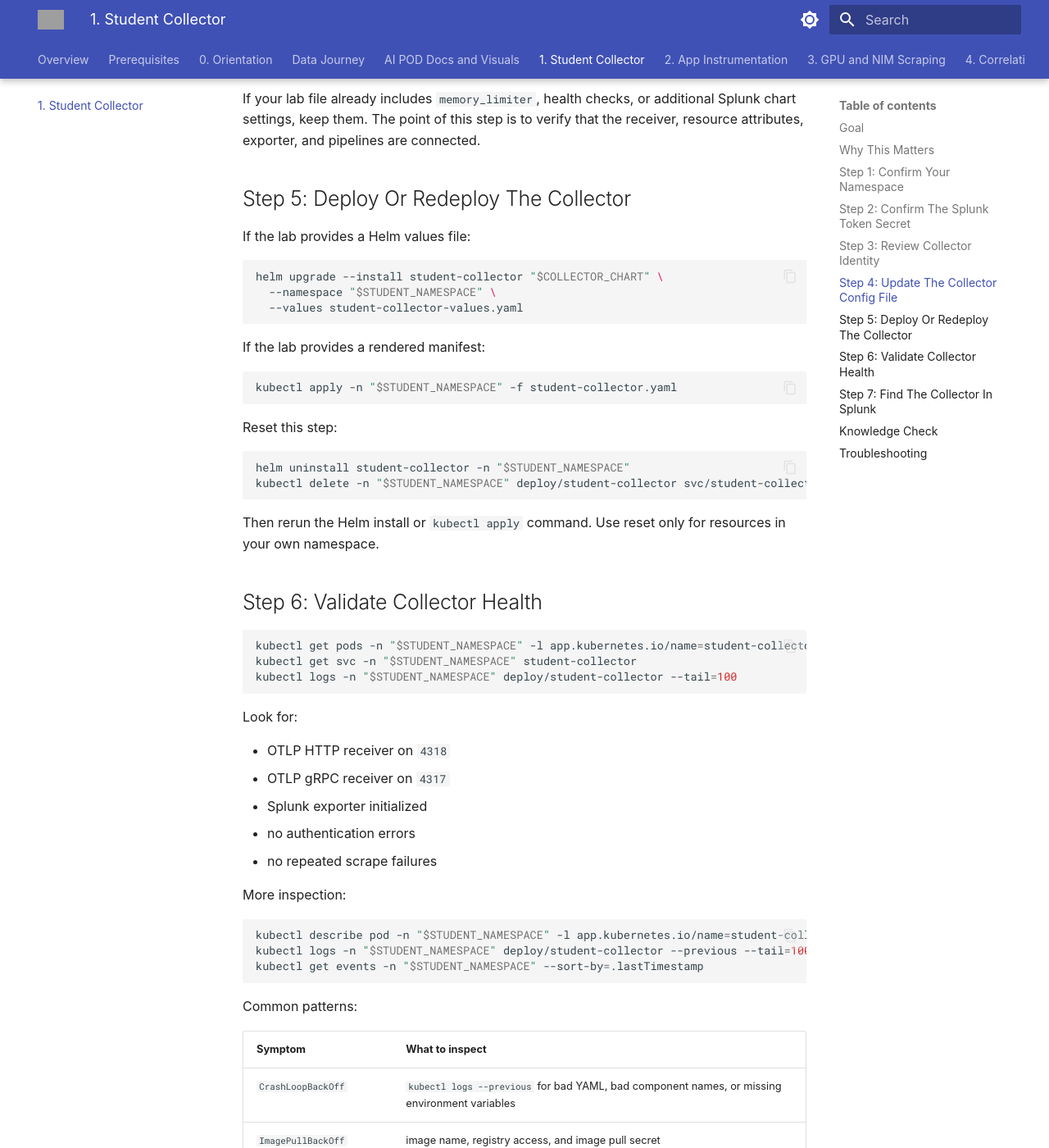
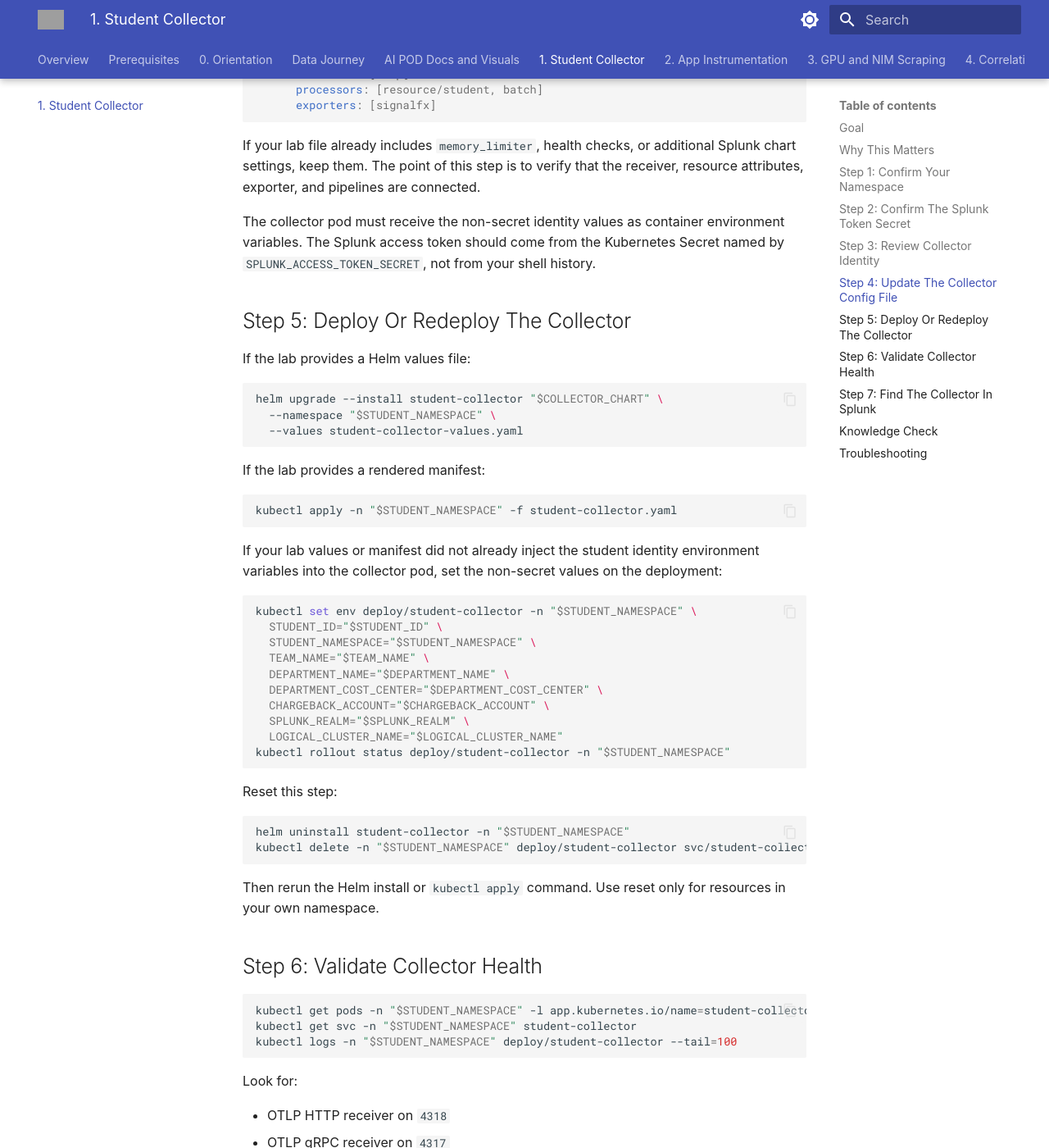
Before and after one commit to marciokugler/clus-shopmate-exercises, an MkDocs documentation site: the page built from workshop/module-1-collector.md, in a window 1280 px wide and 1400 px high, scrolled down 4607 px. Shown: the whole window at 82% size. Built offline with MkDocs 1.6.1 and Material for MkDocs 9.7.7, drawn with Linux system fonts in a browser that asks for light colours; some web fonts are replaced; some of the changed text lies outside the part shown; grey boxes are pictures that could not be loaded.

Commit message:
Deploy NIM service and update workshop checks

````diff
--- a/workshop/module-1-collector.md
+++ b/workshop/module-1-collector.md
@@ -64,28 +64,31 @@
 Your collector should attach these resource attributes:
 
 ```yaml
-resource:
+resource/student:
   attributes:
     - key: student.id
-      value: ${STUDENT_ID}
+      value: ${env:STUDENT_ID}
       action: upsert
     - key: team.name
-      value: ${TEAM_NAME}
+      value: ${env:TEAM_NAME}
       action: upsert
     - key: department.name
-      value: ${DEPARTMENT_NAME}
+      value: ${env:DEPARTMENT_NAME}
       action: upsert
     - key: department.cost_center
-      value: ${DEPARTMENT_COST_CENTER}
+      value: ${env:DEPARTMENT_COST_CENTER}
       action: upsert
     - key: chargeback.account
-      value: ${CHARGEBACK_ACCOUNT}
+      value: ${env:CHARGEBACK_ACCOUNT}
       action: upsert
     - key: deployment.environment
-      value: ${STUDENT_ID}
+      value: ${env:STUDENT_ID}
+      action: upsert
+    - key: k8s.namespace.name
+      value: ${env:STUDENT_NAMESPACE}
       action: upsert
     - key: k8s.cluster.name
-      value: ${LOGICAL_CLUSTER_NAME}
+      value: ${env:LOGICAL_CLUSTER_NAME}
       action: upsert
 ```
 
@@ -158,7 +161,7 @@
         value: ${env:STUDENT_ID}
         action: upsert
       - key: k8s.namespace.name
-        value: ${env:POD_NAMESPACE}
+        value: ${env:STUDENT_NAMESPACE}
         action: upsert
       - key: k8s.cluster.name
         value: ${env:LOGICAL_CLUSTER_NAME}
@@ -184,6 +187,8 @@
 
 If your lab file already includes `memory_limiter`, health checks, or additional Splunk chart settings, keep them. The point of this step is to verify that the receiver, resource attributes, exporter, and pipelines are connected.
 
+The collector pod must receive the non-secret identity values as container environment variables. The Splunk access token should come from the Kubernetes Secret named by `SPLUNK_ACCESS_TOKEN_SECRET`, not from your shell history.
+
 ## Step 5: Deploy Or Redeploy The Collector
 
 If the lab provides a Helm values file:
@@ -198,6 +203,21 @@
 
 ```bash
 kubectl apply -n "$STUDENT_NAMESPACE" -f student-collector.yaml
+```
+
+If your lab values or manifest did not already inject the student identity environment variables into the collector pod, set the non-secret values on the deployment:
+
+```bash
+kubectl set env deploy/student-collector -n "$STUDENT_NAMESPACE" \
+  STUDENT_ID="$STUDENT_ID" \
+  STUDENT_NAMESPACE="$STUDENT_NAMESPACE" \
+  TEAM_NAME="$TEAM_NAME" \
+  DEPARTMENT_NAME="$DEPARTMENT_NAME" \
+  DEPARTMENT_COST_CENTER="$DEPARTMENT_COST_CENTER" \
+  CHARGEBACK_ACCOUNT="$CHARGEBACK_ACCOUNT" \
+  SPLUNK_REALM="$SPLUNK_REALM" \
+  LOGICAL_CLUSTER_NAME="$LOGICAL_CLUSTER_NAME"
+kubectl rollout status deploy/student-collector -n "$STUDENT_NAMESPACE"
 ```
 
 Reset this step:
````
Also changed, not shown: other parts of workshop/module-1-collector.md (+1 -1 lines), workshop/module-3-gpu-nim-scraping.md (+13 -3 lines), workshop/prerequisites.md (+21 -2 lines), 1 other file.
